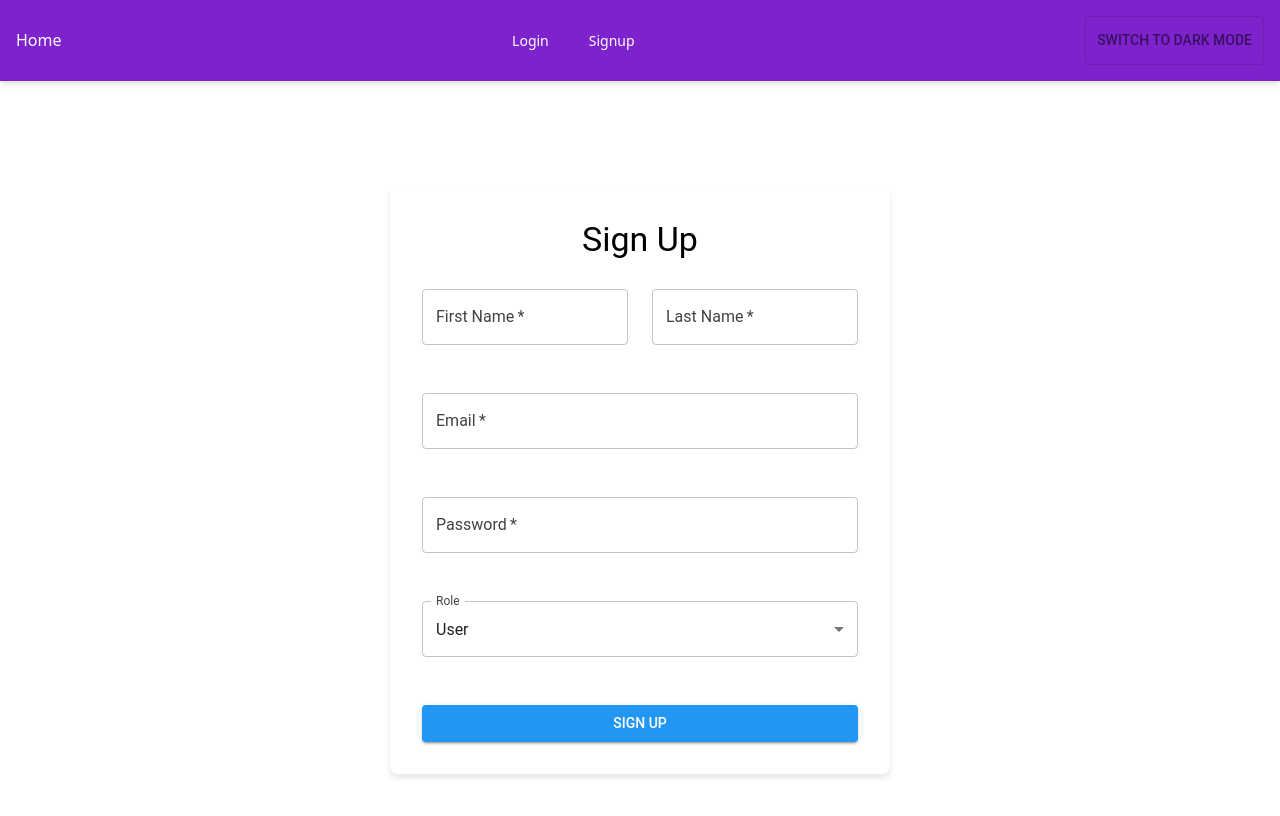
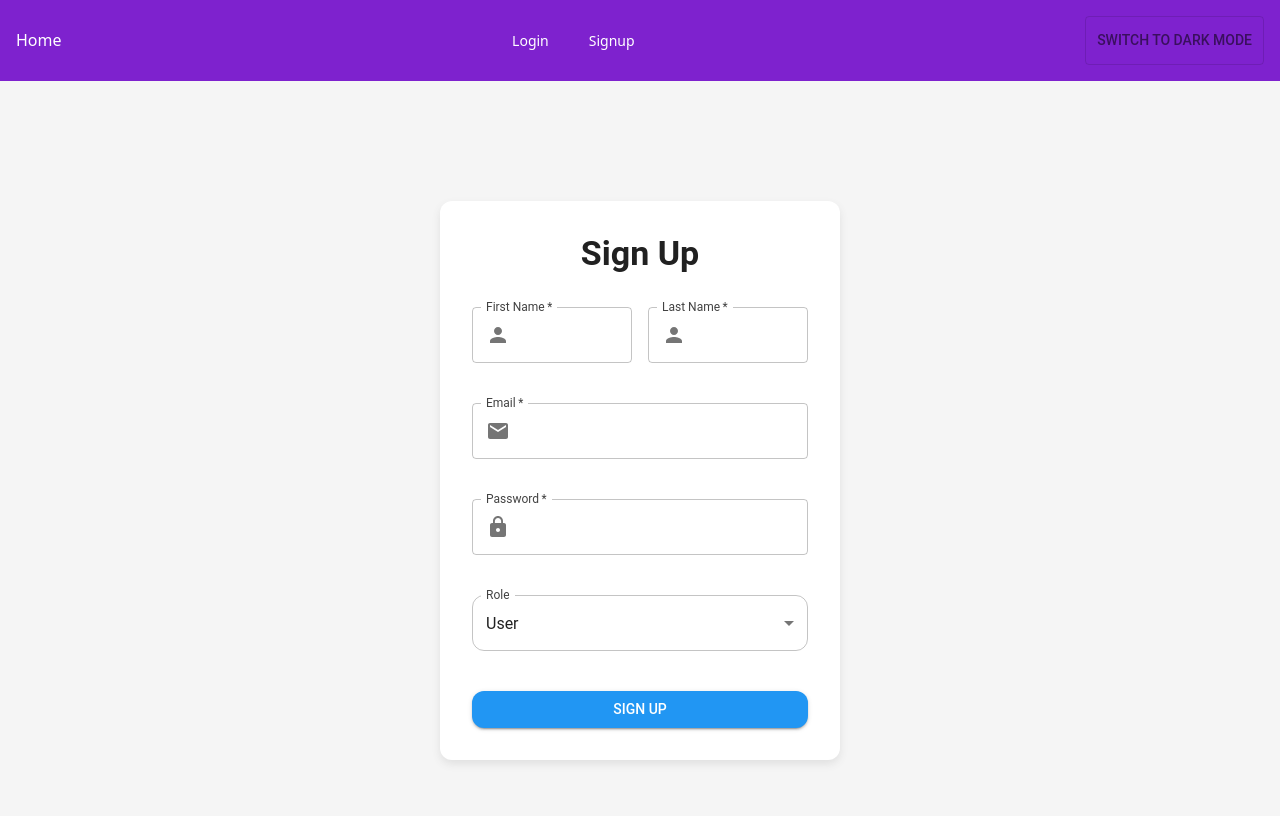
Before and after one commit to thanmaisai/Capstone, a React (Vite) app in the folder library-management-system/: page /signup in a window 1280 px wide. Shown: the top 816 px of the page. Built offline with nearby package versions, Linux system fonts and the light colour scheme.

Commit message:
UI(Frontend): Theme based login and Signup

```diff
--- a/library-management-system/src/App.css
+++ b/library-management-system/src/App.css
@@ -1,4 +1,4 @@
-/* Heading styling */
+Heading styling
 .heading {
   text-align: center;
   margin-bottom: 1.5rem;
--- a/library-management-system/src/components/Auth/Login.jsx
+++ b/library-management-system/src/components/Auth/Login.jsx
@@ -3,58 +3,48 @@ import React, { useState } from 'react';
 import { useNavigate } from 'react-router-dom';
 import { LOGIN_USER } from '../../gqloperations/mutations';
 import { useUser } from '../UserContext';
-import { TextField, Button, Typography, Box, CircularProgress, Alert, Grid } from '@mui/material';
+import { TextField, Button, Typography, Box, CircularProgress, Alert, Grid, InputAdornment } from '@mui/material';
 import { useTheme } from '@mui/material/styles';
+import EmailIcon from '@mui/icons-material/Email';
+import LockIcon from '@mui/icons-material/Lock';
 
 export default function Login() {
     const navigate = useNavigate();
     const theme = useTheme();
-    const [formData, setFormData] = useState({
-        email: '',
-        password: '',
-    });
+    const [formData, setFormData] = useState({ email: '', password: '' });
     const { setUser } = useUser();
-    const [signinUser, { data, loading, error }] = useMutation(LOGIN_USER);
+    const [signinUser, { loading, error }] = useMutation(LOGIN_USER);
 
     const handleChange = (e) => {
-        setFormData({
-            ...formData,
-            [e.target.name]: e.target.value
-        });
+        const { name, value } = e.target;
+        setFormData(prevState => ({ ...prevState, [name]: value }));
     };
 
     const handleSubmit = async (e) => {
         e.preventDefault();
         try {
-            const result = await signinUser({
-                variables: {
-                    userSignin: formData
-                }
-            });
+            const { data } = await signinUser({ variables: { userSignin: formData } });
 
-            if (result.data) {
-                const { token, role } = result.data.signinUser;
+            if (data) {
+                const { token, role } = data.signinUser;
                 localStorage.setItem("token", token);
                 localStorage.setItem("role", role);
-
                 setUser({ role });
 
-                if (role === 'admin') {
-                    navigate('/admin-dashboard', { state: { role } });
-                } else {
-                    navigate('/user-dashboard', { state: { role } });
-                }
+                navigate(role === 'admin' ? '/admin-dashboard' : '/user-dashboard', { state: { role } });
             }
         } catch (error) {
             console.error("Login error:", error);
         }
     };
 
-    if (loading) return (
-        <Box display="flex" justifyContent="center" alignItems="center" height="100vh">
-            <CircularProgress />
-        </Box>
-    );
+    if (loading) {
+        return (
+            <Box display="flex" justifyContent="center" alignItems="center" height="100vh">
+                <CircularProgress />
+            </Box>
+        );
+    }
 
     return (
         <Box
@@ -69,24 +59,35 @@ export default function Login() {
                     justifyContent: 'center',
                     backgroundColor: theme.palette.background.paper,
                     padding: '2rem',
-                    borderRadius: '8px',
-                    boxShadow: '0 4px 6px rgba(0,0,0,0.1)',
+                    borderRadius: '12px',
+                    boxShadow: '0 4px 12px rgba(0,0,0,0.15)',
                     width: '100%',
                     maxWidth: 400
                 }}
             >
-                <Typography variant="h4" component="h1" gutterBottom>
+                <Typography
+                    variant="h4"
+                    component="h1"
+                    gutterBottom
+                    sx={{
+                        color: theme.palette.text.primary,
+                        fontWeight: 'bold',
+                        mb: 2,
+                        textAlign: 'center'
+                    }}
+                >
                     Login
                 </Typography>
-                {error && <Alert severity="error" sx={{ mb: 2 }}>{error.message}</Alert>}
+                {error && (
+                    <Alert severity="error" sx={{ mb: 2 }}>
+                        {error.message}
+                    </Alert>
+                )}
                 <Box
                     component="form"
                     onSubmit={handleSubmit}
                     noValidate
-                    sx={{
-                        width: '100%',
-                        mt: 2
-                    }}
+                    sx={{ width: '100%', mt: 2 }}
                 >
                     <Grid container spacing={3}>
                         <Grid item xs={12}>
@@ -99,7 +100,15 @@ export default function Login() {
                                 margin="normal"
                                 fullWidth
                                 required
+                                InputProps={{
+                                    startAdornment: (
+                                        <InputAdornment position="start">
+                                            <EmailIcon />
+                                        </InputAdornment>
+                                    ),
+                                }}
                                 onChange={handleChange}
+                                sx={{ borderRadius: '8px' }}
                             />
                         </Grid>
                         <Grid item xs={12}>
@@ -112,7 +121,15 @@ export default function Login() {
                                 margin="normal"
                                 fullWidth
                                 required
+                                InputProps={{
+                                    startAdornment: (
+                                        <InputAdornment position="start">
+                                            <LockIcon />
+                                        </InputAdornment>
+                                    ),
+                                }}
                                 onChange={handleChange}
+                                sx={{ borderRadius: '8px' }}
                             />
                         </Grid>
                         <Grid item xs={12}>
@@ -121,7 +138,7 @@ export default function Login() {
                                 variant="contained"
                                 color="primary"
                                 fullWidth
-                                sx={{ mt: 2 }}
+                                sx={{ mt: 2, borderRadius: '8px' }}
                             >
                                 Login
                             </Button>
--- a/library-management-system/src/components/Auth/Signup.jsx
+++ b/library-management-system/src/components/Auth/Signup.jsx
@@ -1,42 +1,45 @@
 import React, { useState } from 'react';
 import { useMutation } from '@apollo/client';
 import { SIGNUP_USER } from '../../gqloperations/mutations';
-import { Button, TextField, FormControl, InputLabel, Select, MenuItem, Typography, Box, Snackbar, Alert, Grid, CircularProgress } from '@mui/material';
-import { motion } from 'framer-motion';
+import {
+    Button, TextField, FormControl, InputLabel, Select, MenuItem, Typography,
+    Box, Snackbar, Alert, Grid, CircularProgress, InputAdornment
+} from '@mui/material';
+import { useTheme } from '@mui/material/styles';
+import EmailIcon from '@mui/icons-material/Email';
+import LockIcon from '@mui/icons-material/Lock';
+import PersonIcon from '@mui/icons-material/Person';
+import { Slide } from '@mui/material';
+import { useNavigate } from 'react-router-dom';
 
 export default function Signup() {
+    const theme = useTheme();
+    const navigate = useNavigate();
     const [formData, setFormData] = useState({
-        firstName: '',
-        lastName: '',
-        email: '',
-        password: '',
-        role: 'user'
+        firstName: '', lastName: '', email: '', password: '', role: 'user'
     });
-    const [signupUser, { data, loading, error }] = useMutation(SIGNUP_USER);
+    const [signupUser, { loading, error }] = useMutation(SIGNUP_USER);
     const [openSnackbar, setOpenSnackbar] = useState(false);
     const [snackbarMessage, setSnackbarMessage] = useState('');
 
-    const handleChange = (e) => {
-        setFormData({
-            ...formData,
-            [e.target.name]: e.target.value
-        });
-    };
+    const handleChange = (e) => setFormData(prev => ({
+        ...prev, [e.target.name]: e.target.value
+    }));
 
-    const handleRoleChange = (event) => {
-        setFormData({
-            ...formData,
-            role: event.target.value
-        });
-    };
+    const handleRoleChange = (event) => setFormData(prev => ({
+        ...prev, role: event.target.value
+    }));
 
     const handleSubmit = async (e) => {
         e.preventDefault();
         try {
-            const response = await signupUser({ variables: { userNew: formData } });
-            if (response.data.signupUser) {
-                setSnackbarMessage(`${response.data.signupUser.firstName} is signed up. You can log in now!`);
+            const { data } = await signupUser({ variables: { userNew: formData } });
+            if (data.signupUser) {
+                setSnackbarMessage(`${data.signupUser.firstName} is signed up. You can log in now!`);
                 setOpenSnackbar(true);
+                setTimeout(() => {
+                    navigate('/login');
+                },500);
             }
         } catch (err) {
             setSnackbarMessage(err.message);
@@ -55,38 +58,35 @@ export default function Signup() {
     return (
         <Box
             component="main"
-            sx={{ display: 'flex', justifyContent: 'center', alignItems: 'center', height: '100vh', padding: 2 }}
+            sx={{
+                display: 'flex', justifyContent: 'center', alignItems: 'center', height: '100vh',
+                padding: 2, backgroundColor: theme.palette.background.default
+            }}
         >
-            <motion.div
-                initial={{ opacity: 0, y: -50 }}
-                animate={{ opacity: 1, y: 0 }}
-                transition={{ duration: 0.5 }}
-                style={{
-                    display: 'flex',
-                    flexDirection: 'column',
-                    alignItems: 'center',
-                    justifyContent: 'center',
-                    backgroundColor: '#fff',
-                    padding: '2rem',
-                    borderRadius: '8px',
-                    boxShadow: '0 4px 6px rgba(0,0,0,0.1)',
-                    width: '100%',
-                    maxWidth: 500
+            <Box
+                sx={{
+                    display: 'flex', flexDirection: 'column', alignItems: 'center',
+                    backgroundColor: theme.palette.background.paper, padding: '2rem',
+                    borderRadius: '12px', boxShadow: `0 4px 8px ${theme.palette.grey[300]}`,
+                    width: '100%', maxWidth: 400
                 }}
             >
-                <Typography variant="h4" component="h1" gutterBottom>
+                <Typography
+                    variant="h4"
+                    component="h1"
+                    gutterBottom
+                    sx={{
+                        color: theme.palette.text.primary, fontWeight: 'bold',
+                        mb: 2, textAlign: 'center'
+                    }}
+                >
                     Sign Up
                 </Typography>
 
                 {error && <Alert severity="error" sx={{ mb: 2 }}>{error.message}</Alert>}
 
-                <Box
-                    component="form"
-                    onSubmit={handleSubmit}
-                    noValidate
-                    sx={{ width: '100%' }}
-                >
-                    <Grid container spacing={3}>
+                <Box component="form" onSubmit={handleSubmit} noValidate sx={{ width: '100%' }}>
+                    <Grid container spacing={2}>
                         <Grid item xs={12} md={6}>
                             <TextField
                                 label="First Name"
@@ -97,6 +97,14 @@ export default function Signup() {
                                 variant="outlined"
                                 margin="normal"
                                 fullWidth
+                                InputProps={{
+                                    startAdornment: (
+                                        <InputAdornment position="start">
+                                            <PersonIcon />
+                                        </InputAdornment>
+                                    ),
+                                }}
+                                sx={{ borderRadius: '12px' }}
                             />
                         </Grid>
                         <Grid item xs={12} md={6}>
@@ -109,6 +117,14 @@ export default function Signup() {
                                 variant="outlined"
                                 margin="normal"
                                 fullWidth
+                                InputProps={{
+                                    startAdornment: (
+                                        <InputAdornment position="start">
+                                            <PersonIcon />
+                                        </InputAdornment>
+                                    ),
+                                }}
+                                sx={{ borderRadius: '12px' }}
                             />
                         </Grid>
                         <Grid item xs={12}>
@@ -122,6 +138,14 @@ export default function Signup() {
                                 variant="outlined"
                                 margin="normal"
                                 fullWidth
+                                InputProps={{
+                                    startAdornment: (
+                                        <InputAdornment position="start">
+                                            <EmailIcon />
+                                        </InputAdornment>
+                                    ),
+                                }}
+                                sx={{ borderRadius: '12px' }}
                             />
                         </Grid>
                         <Grid item xs={12}>
@@ -135,6 +159,14 @@ export default function Signup() {
                                 variant="outlined"
                                 margin="normal"
                                 fullWidth
+                                InputProps={{
+                                    startAdornment: (
+                                        <InputAdornment position="start">
+                                            <LockIcon />
+                                        </InputAdornment>
+                                    ),
+                                }}
+                                sx={{ borderRadius: '12px' }}
                             />
                         </Grid>
                         <Grid item xs={12}>
@@ -144,6 +176,7 @@ export default function Signup() {
                                     value={formData.role}
                                     onChange={handleRoleChange}
                                     label="Role"
+                                    sx={{ borderRadius: '12px' }}
                                 >
                                     <MenuItem value="admin">Admin</MenuItem>
                                     <MenuItem value="user">User</MenuItem>
@@ -156,7 +189,7 @@ export default function Signup() {
                                 variant="contained"
                                 color="primary"
                                 fullWidth
-                                sx={{ mt: 2 }}
+                                sx={{ mt: 2, borderRadius: '12px' }}
                             >
                                 Sign Up
                             </Button>
@@ -168,12 +201,13 @@ export default function Signup() {
                     open={openSnackbar}
                     autoHideDuration={6000}
                     onClose={() => setOpenSnackbar(false)}
+                    TransitionComponent={(props) => <Slide {...props} direction="up" />}
                 >
                     <Alert onClose={() => setOpenSnackbar(false)} severity={error ? 'error' : 'success'}>
                         {snackbarMessage}
                     </Alert>
                 </Snackbar>
-            </motion.div>
+            </Box>
         </Box>
     );
 }
```
